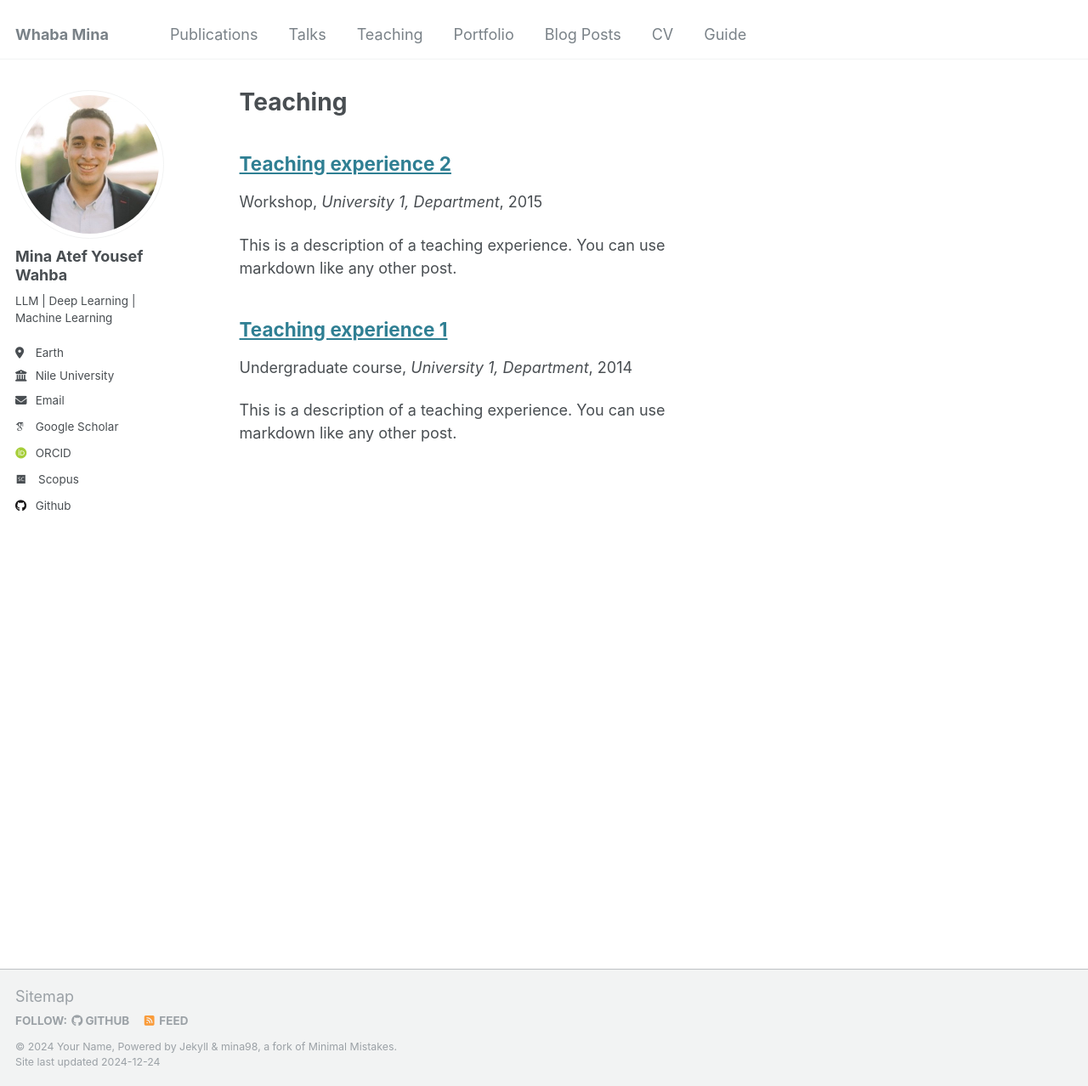
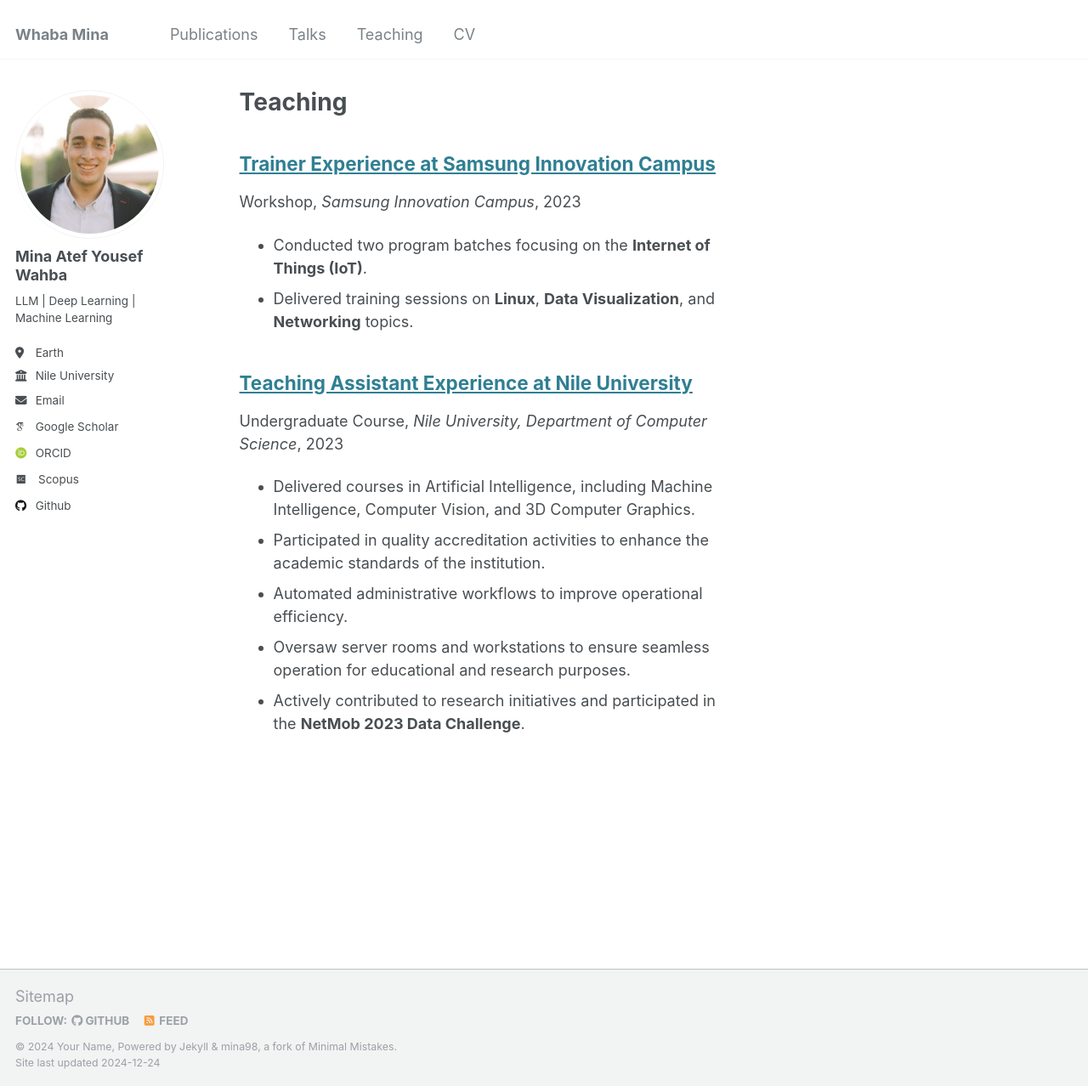
Before and after one commit to Roner1-bit/Ahmed-Tamer-ELBoardy, a Jekyll site: the page built from _pages/teaching.html, in a window 1280 px wide and 1278 px high. Shown: the whole window at 85% size. Built offline with Jekyll 4.4.1, drawn with Linux system fonts in a browser that asks for light colours; some web fonts are replaced.

Commit message:
add teching

```diff
--- a/_config.yml
+++ b/_config.yml
@@ -221,9 +221,9 @@ collections:
   publications:
     output: true
     permalink: /:collection/:path/
-  portfolio:
-    output: true
-    permalink: /:collection/:path/
+  # portfolio:
+  #   output: true
+  #   permalink: /:collection/:path/
   talks:
     output: true
     permalink: /:collection/:path/
@@ -268,14 +268,14 @@ defaults:
       share: true
       comments: true
   # _portfolio
-  - scope:
-      path: ""
-      type: portfolio
-    values:
-      layout: single
-      author_profile: true
-      share: true
-      comment: true
+  # - scope:
+  #     path: ""
+  #     type: portfolio
+  #   values:
+  #     layout: single
+  #     author_profile: true
+  #     share: true
+  #     comment: true
   # _talks
   - scope:
       path: ""
--- a/_teaching/2014-spring-teaching-1.md
+++ /dev/null
@@ -1,20 +0,0 @@
----
-title: "Teaching experience 1"
-collection: teaching
-type: "Undergraduate course"
-permalink: /teaching/2014-spring-teaching-1
-venue: "University 1, Department"
-date: 2014-01-01
-location: "City, Country"
----
-
-This is a description of a teaching experience. You can use markdown like any other post.
-
-Heading 1
-======
-
-Heading 2
-======
-
-Heading 3
-======
--- a/_teaching/2015-spring-teaching-2.md
+++ /dev/null
@@ -1,20 +0,0 @@
----
-title: "Teaching experience 2"
-collection: teaching
-type: "Workshop"
-permalink: /teaching/2015-spring-teaching-1
-venue: "University 1, Department"
-date: 2015-01-01
-location: "City, Country"
----
-
-This is a description of a teaching experience. You can use markdown like any other post.
-
-Heading 1
-======
-
-Heading 2
-======
-
-Heading 3
-======
--- /dev/null
+++ b/_teaching/2023-2024-teaching-assistant-nile-university.md
@@ -0,0 +1,16 @@
+---
+title: "Teaching Assistant Experience at Nile University"
+collection: teaching
+type: "Undergraduate Course"
+permalink: /teaching/2023-2024-teaching-assistant-nile-university
+venue: "Nile University, Department of Computer Science"
+date: 2023-01-01
+location: "Cairo, Egypt"
+---
+
+
+- Delivered courses in Artificial Intelligence, including Machine Intelligence, Computer Vision, and 3D Computer Graphics.
+- Participated in quality accreditation activities to enhance the academic standards of the institution.
+- Automated administrative workflows to improve operational efficiency.
+- Oversaw server rooms and workstations to ensure seamless operation for educational and research purposes.
+- Actively contributed to research initiatives and participated in the **NetMob 2023 Data Challenge**.
--- /dev/null
+++ b/_teaching/2023-2024-trainer-samsung-innovation-campus.md
@@ -0,0 +1,12 @@
+---
+title: "Trainer Experience at Samsung Innovation Campus"
+collection: teaching
+type: "Workshop"
+permalink: /teaching/2023-2024-trainer-samsung-innovation-campus
+venue: "Samsung Innovation Campus"
+date: 2023-01-01
+location: "Cairo, Egypt"
+---
+
+- Conducted two program batches focusing on the **Internet of Things (IoT)**.
+- Delivered training sessions on **Linux**, **Data Visualization**, and **Networking** topics.
```
Also changed, not shown: _data/navigation.yml (+6 -6 lines).
